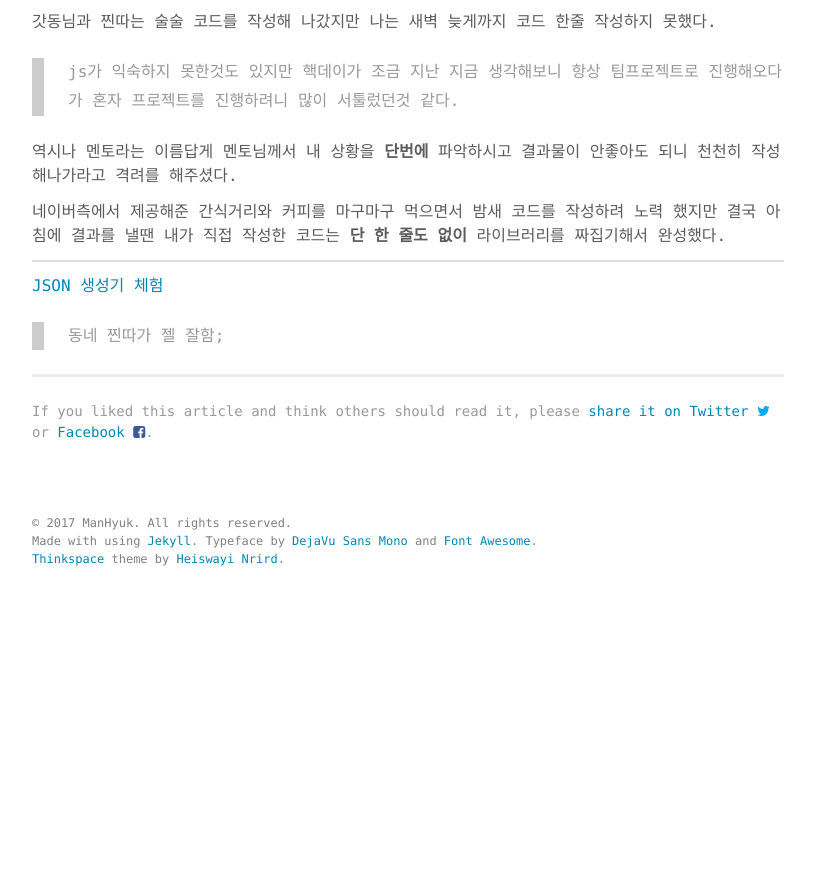
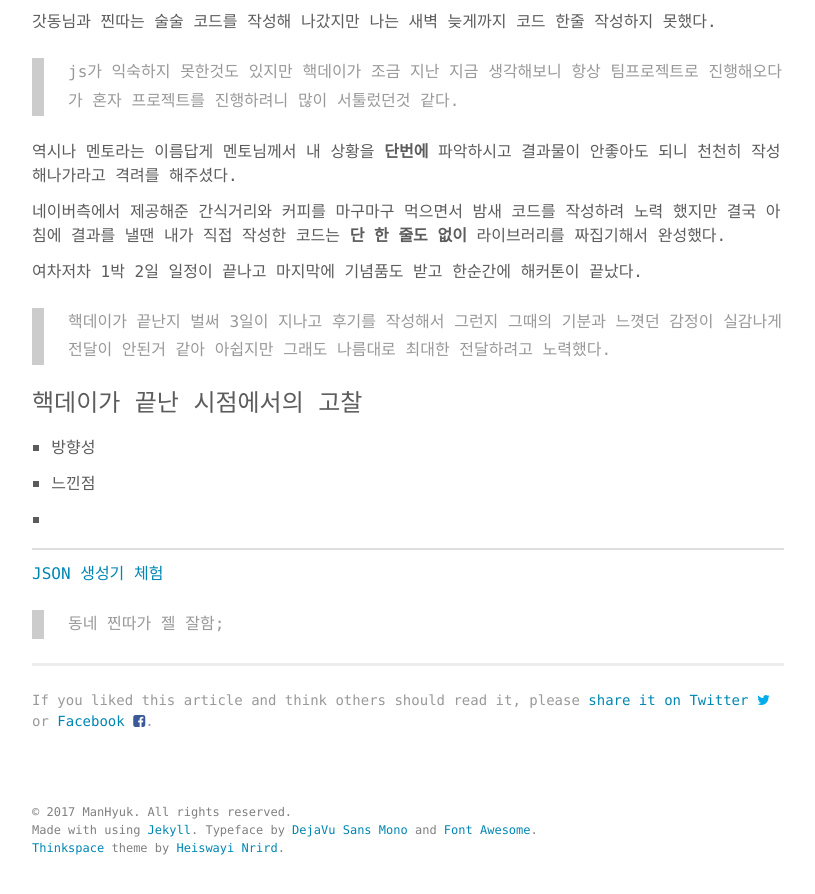
Before and after one commit to ManHyuk/ManHyuk.github.io, a Jekyll site: the page built from _posts/2017-05-29-hackday.md, in a window 1280 px wide and 900 px high, scrolled down 2764 px. Shown: the top 894 px of the window, without its empty margins (232-1047 px from the left). Built offline with Jekyll 4.4.1, drawn with Linux system fonts in a browser that asks for light colours; before the commit the page ends 3381 px from its top, so only the background shows below that.

Commit message:
마무리 직전

```diff
--- a/_posts/2017-05-29-hackday.md
+++ b/_posts/2017-05-29-hackday.md
@@ -89,6 +89,19 @@ keywords: ""
 
 네이버측에서 제공해준 간식거리와 커피를 마구마구 먹으면서 밤새 코드를 작성하려 노력 했지만 결국 아침에 결과를 낼땐 내가 직접 작성한 코드는 **단 한 줄도 없이** 라이브러리를 짜집기해서 완성했다.
 
+여차저차 1박 2일 일정이 끝나고 마지막에 기념품도 받고 한순간에 해커톤이 끝났다.
+
+>핵데이가 끝난지 벌써 3일이 지나고 후기를 작성해서 그런지 그때의 기분과 느꼇던 감정이 실감나게 전달이 안된거 같아 아쉽지만 그래도 나름대로 최대한 전달하려고 노력했다.
+
+### 핵데이가 끝난 시점에서의 고찰
+
+- 방향성
+
+- 느낀점
+
+-
+
+
 
 
 
```
